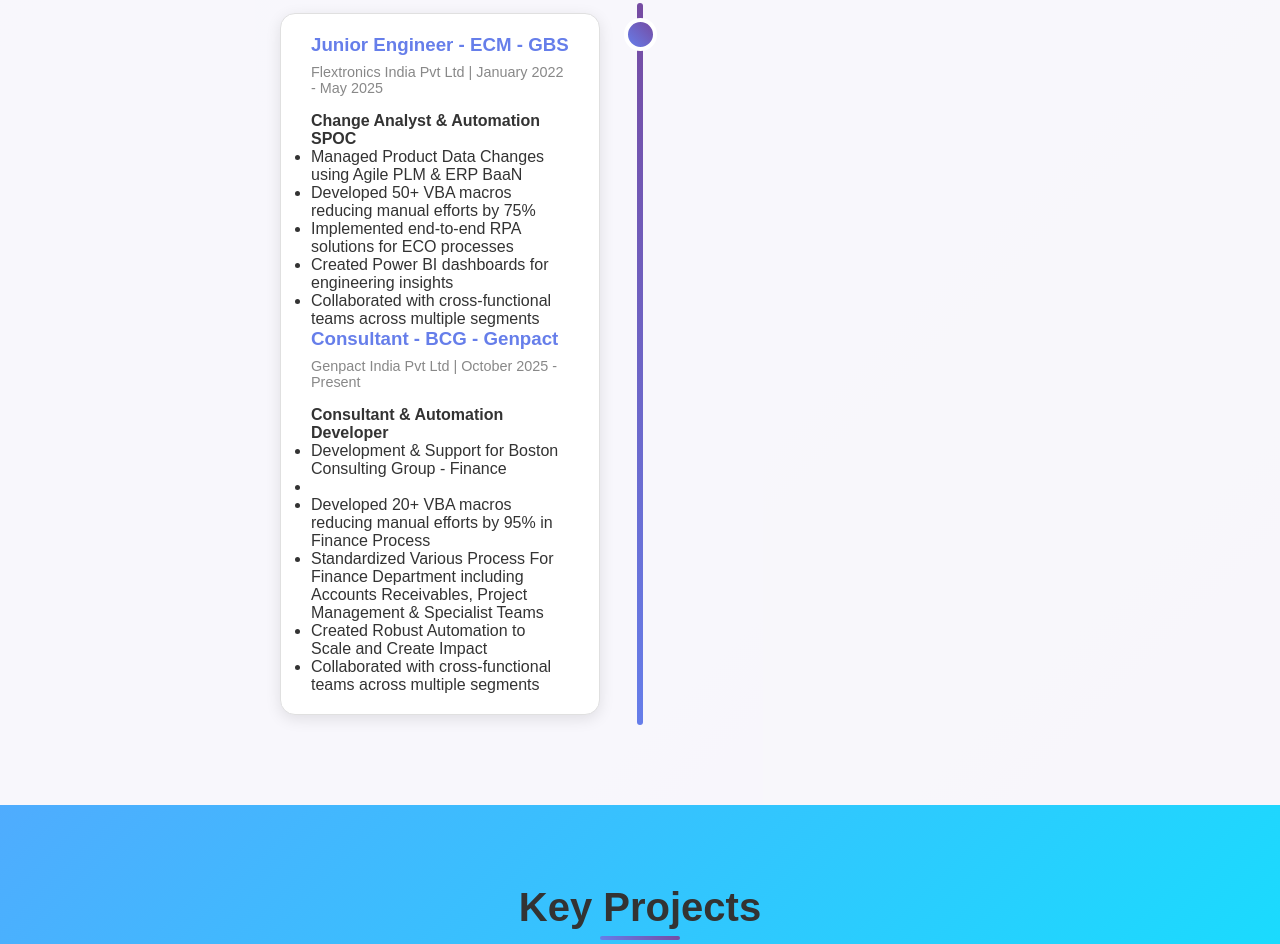
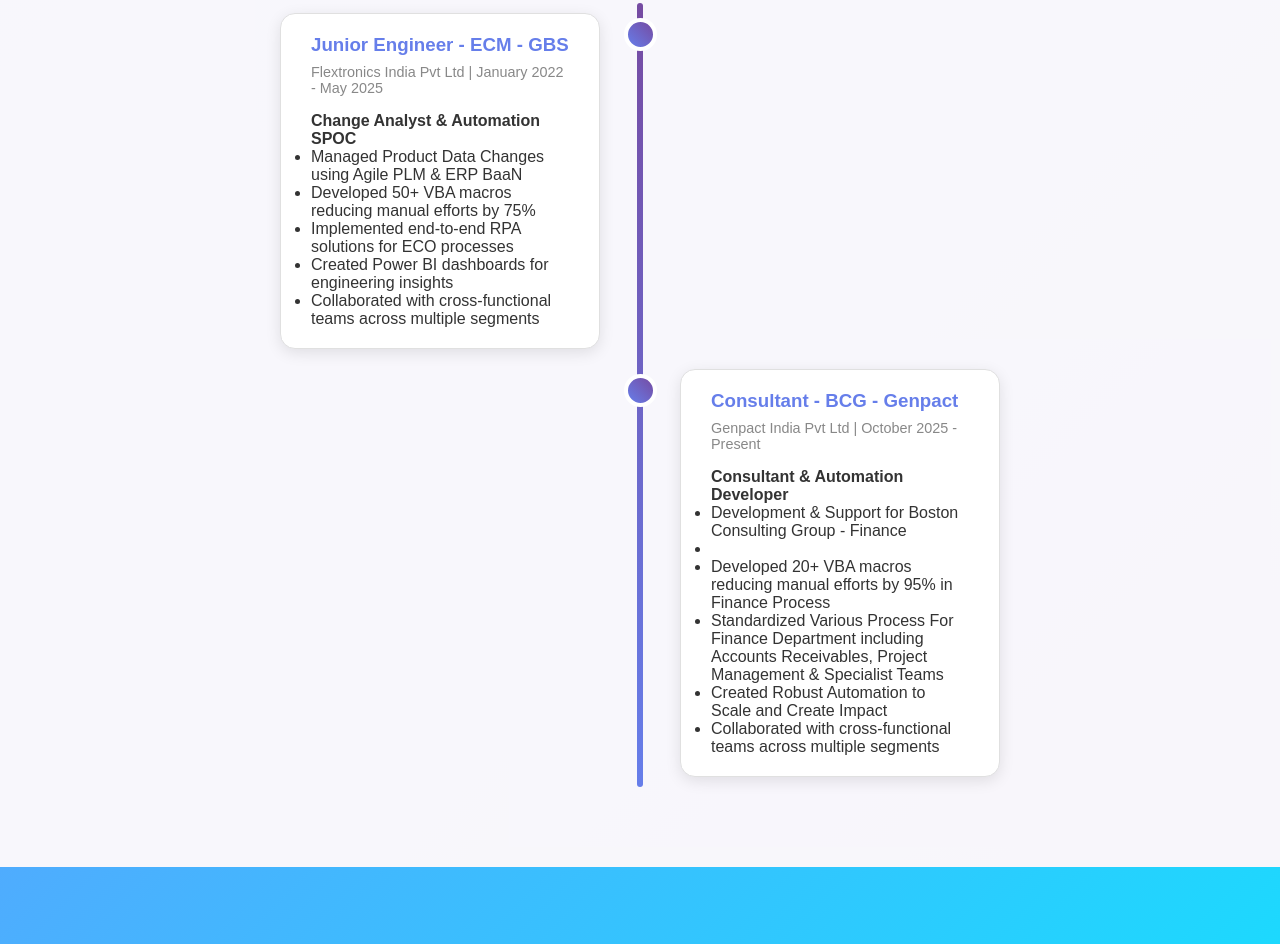
Before and after one commit to Captain2Storm/portfolio, a plain HTML site: page index.html in a window 1280 px wide. Shown: the part 2449-3393 px from the top of the page. Drawn offline with Linux system fonts and the light colour scheme.

Commit message:
Fix formatting and structure in index.html

```diff
--- a/index.html
+++ b/index.html
@@ -626,6 +626,11 @@
                             <li>Collaborated with cross-functional teams across multiple segments</li>
                         </ul>
 
+					</div>
+				</div>
+
+				 <div class="timeline-item">
+					<div class="timeline-content">
                         <h3>Consultant - BCG - Genpact</h3>
                         <div class="date">Genpact India Pvt Ltd | October 2025 - Present</div>
                         <p><strong>Consultant & Automation Developer</strong></p>
```
